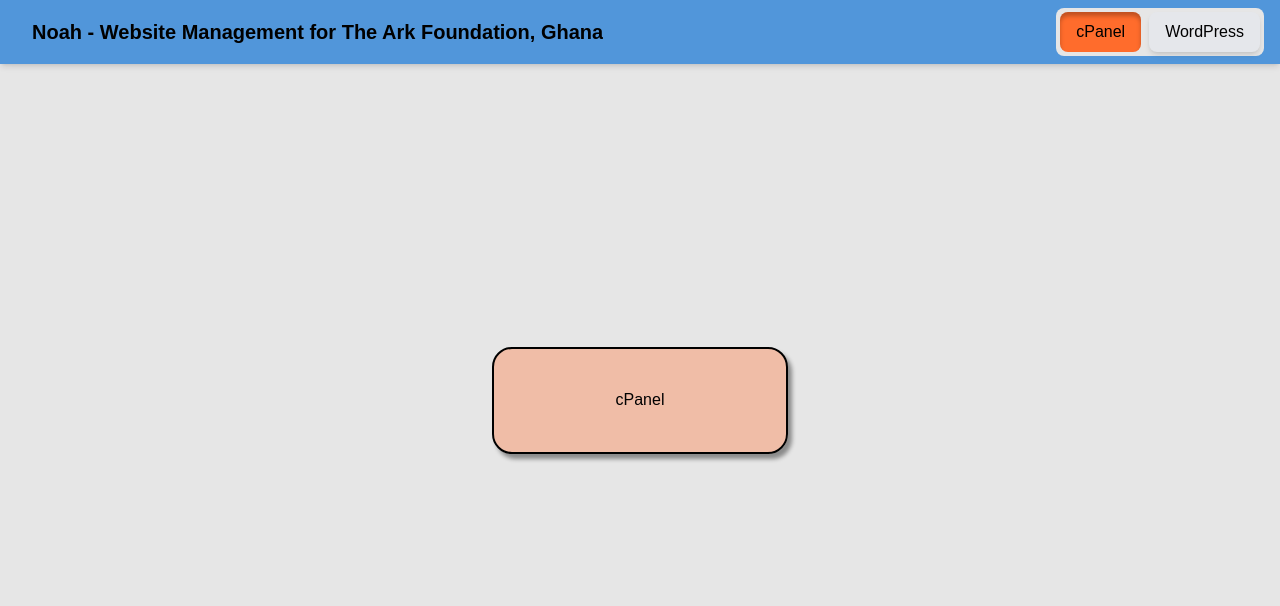
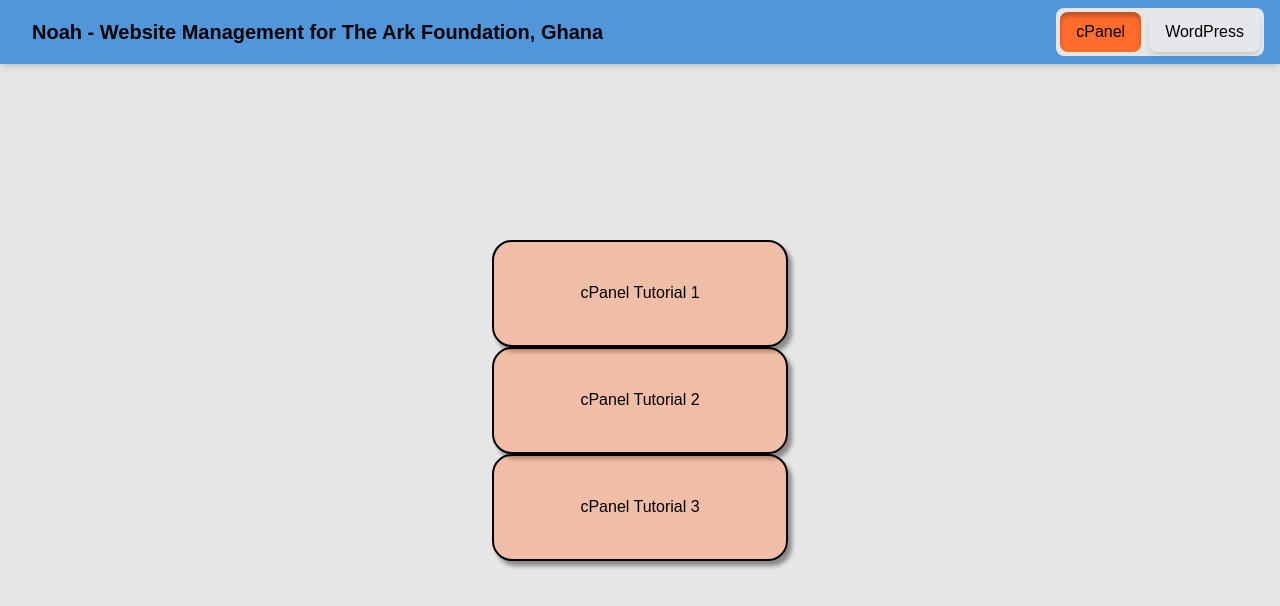
Before and after one commit to eli-johnson-04/noah, a React (Create React App) app in the folder noah-electron/: page / in a window 1280 px wide. Both pictures are taken after a click on the button "cPanel". Shown: the top 606 px of the page. Built offline with nearby package versions, Linux system fonts and the light colour scheme.

Commit message:
Basic functions of separately-stored tutorials
Tutorials are stored as content in a dedicated file, whose contents are then displayed on the screen as individual cards

```diff
--- a/noah-electron/src/components/page.js
+++ b/noah-electron/src/components/page.js
@@ -1,13 +1,13 @@
 import React, { useState } from 'react';
 import Navbar from './nav-bar';
-import TutorialCard from './tutorialCard';
+import TutorialContainer from './tutorial-container';
 
 const Page = () => {
     // Give Page component access to the selected tab, so that it can display cPanel and WordPress tutorials accordingly
     const [selectedTab, setSelectedTab] = useState(null);
 
     // Tutorial content for cPanel and WordPress
-    const tutorialContent = selectedTab === 'cPanel' ? <TutorialCard color='#ff7a4161' label="cPanel" /> : selectedTab === 'WordPress' ? <TutorialCard color='#278ab764' label="WordPress" /> : null;
+    const tutorialContent = selectedTab === 'cPanel' ? <TutorialContainer category='cPanel' /> : selectedTab === 'WordPress' ? <TutorialContainer category='WordPress'/> : null;
 
     // Include a navbar and tutorials for cPanel and WordPress
     return (
--- /dev/null
+++ b/noah-electron/src/components/tutorial-container.js
@@ -0,0 +1,19 @@
+import React from "react";
+import TutorialCard from "./tutorialCard";
+import cPanelTutorials from "../tutorials/cPanelTutorials";
+import wordpressTutorials from "../tutorials/wordpressTutorials";
+
+const TutorialContainer = ({ category }) => {
+    return (
+        <div>
+            {category === "cPanel" && cPanelTutorials.map((tutorial, index) => (
+                <TutorialCard key={index} label={tutorial.label} color={tutorial.color} />
+            ))}
+            {category === "WordPress" && wordpressTutorials.map((tutorial, index) => (
+                <TutorialCard key={index} label={tutorial.label} color={tutorial.color} />
+            ))}
+        </div>
+    );
+}
+
+export default TutorialContainer;
--- /dev/null
+++ b/noah-electron/src/tutorials/cPanelTutorials.js
@@ -0,0 +1,7 @@
+const cPanelTutorials = [
+    { label: 'cPanel Tutorial 1', color: '#ff7a4161' },
+    { label: 'cPanel Tutorial 2', color: '#ff7a4161' },
+    { label: 'cPanel Tutorial 3', color: '#ff7a4161' },
+];
+
+export default cPanelTutorials;
--- /dev/null
+++ b/noah-electron/src/tutorials/wordpressTutorials.js
@@ -0,0 +1,7 @@
+const wordpressTutorials = [
+    { label: 'WordPress Tutorial 1', color: '#278ab764' },
+    { label: 'WordPress Tutorial 2', color: '#278ab764' },
+    { label: 'WordPress Tutorial 3', color: '#278ab764' },
+];
+
+export default wordpressTutorials;
```
Also changed, not shown: noah-electron/src/tutorials/README.md (added).
